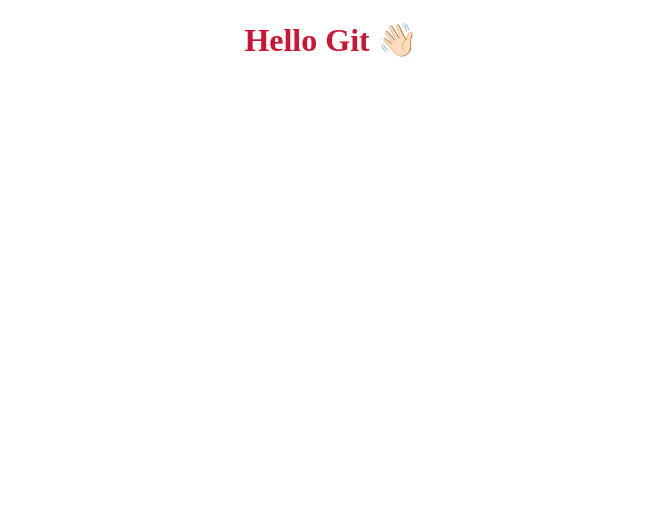
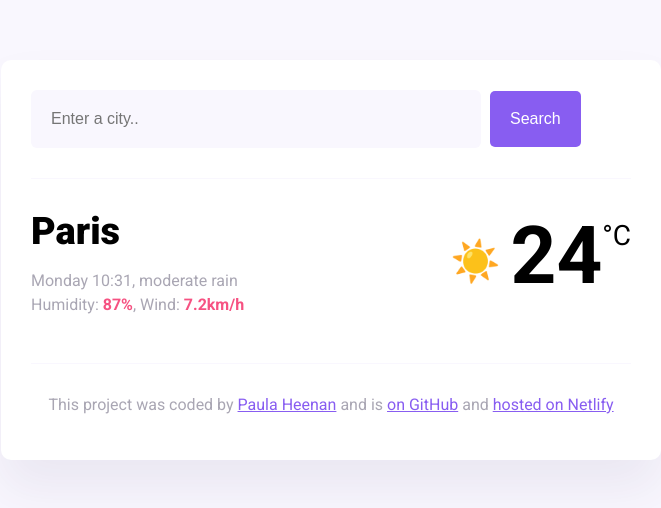
Before and after one commit to P0llyW0lly/SheCodesPlusProject, a plain HTML site: page index.html in a window 1280 px wide. Shown: the whole page, without its empty margins (309-970 px from the left). Drawn offline with nearby package versions, Linux system fonts and the light colour scheme.

Commit message:
Updates with project files

```diff
--- a/index.html
+++ b/index.html
@@ -1,15 +1,50 @@
 <!DOCTYPE html>
 <html lang="en">
+
 <head>
-    <meta charset="UTF-8">
-    <meta name="viewport" content="width=device-width, initial-scale=1.0">
-    <link rel="stylesheet" href="src/style.css">
-    <title>Learning GIT</title>
-   </head>
+    <meta charset="UTF-8" />
+    <meta name="viewport" content="width=device-width, initial-scale=1.0" />
+    <link rel="preconnect" href="https://fonts.googleapis.com" />
+    <link rel="preconnect" href="https://fonts.gstatic.com" crossorigin />
+    <script src="https://unpkg.com/axios@1.6.7/dist/axios.min.js"></script>
+    <link
+        href="https://fonts.googleapis.com/css2?family=Roboto:ital,wght@0,100;0,400;0,500;0,700;0,900;1,100;1,300;1,400;1,500;1,700;1,900&display=swap"
+        rel="stylesheet" />
+    <link rel="stylesheet" href="src/styles.css" />
+    <title>My weather application</title>
+</head>
+
 <body>
-    <h1>
-        Hello Git 👋🏻
-    </h1>
-    <script href="src/index.js"></script>
-</body>
-</html>
+    <div class="weather-app">
+        <header>
+            <form id="search-form">
+                <input type="search" placeholder="Enter a city.." required class="search-input" id="search-input" />
+                <input type="submit" value="Search" class="search-button" />
+            </form>
+        </header>
+        <main>
+            <div class="current-weather">
+                <div>
+                    <h1 class="current-city" id="current-city">Paris</h1>
+                    <p class="current-details">
+                        <span id="current-date"></span>, <span id="current-condition">moderate rain </span><br />
+                        Humidity: <strong id="humidity">87%</strong>, Wind: <strong id="wind">7.2km/h</strong>
+                    </p>
+                </div>
+                <div class="current-temperature">
+                    <span class="current-temperature-icon">☀️</span><span
+                        class="current-temperature-value" id="current-temperature">24</span><span class="current-temperature-unit">°C</span>
+                </div>
+            </div>
+        </main>
+        <footer>
+            <p>
+                    This project was coded by
+                    <a href="https://www.shecodes.io/graduates/120742-paula-heenan" target="_blank">Paula Heenan</a> and is
+                    <a href="#" target="_blank"> on GitHub</a> and
+                    <a href="#" target="_blank">hosted on Netlify</a>
+            </p>
+            </footer>
+        </div>
+        <script src="src/index.js"></script>
+        </html>
--- a/src/index.js
+++ b/src/index.js
@@ -1 +1,52 @@
-alert("Hello! I am an alert box!!");
+function displayTemperature(response) {
+  let temperatureElement = document.querySelector("#current-temperature");
+  let temperature = Math.round(response.data.temperature.current);
+  let cityElement = document.querySelector("#current-city");
+  cityElement.innerHTML = response.data.city;
+  temperatureElement.innerHTML = temperature;
+}
+
+function search(event) {
+  event.preventDefault();
+  let searchInputElement = document.querySelector("#search-input");
+  let city = searchInputElement.value;
+  let apiKey = "t61a3de96178c340b47o7ff32962bb7f";
+  let apiUrl = `https://api.shecodes.io/weather/v1/current?query=${city}&key=${apiKey}&units=metric`;
+  axios.get(apiUrl).then(displayTemperature);
+}
+
+
+function formatDate(date) {
+  let minutes = date.getMinutes();
+  let hours = date.getHours();
+  let day = date.getDay();
+
+  if (minutes < 10) {
+    minutes = `0${minutes}`;
+  }
+
+  if (hours < 10) {
+    hours = `0${hours}`;
+  }
+
+  let days = [
+    "Sunday",
+    "Monday",
+    "Tuesday",
+    "Wednesday",
+    "Thursday",
+    "Friday",
+    "Saturday",
+  ];
+
+  let formattedDay = days[day];
+  return `${formattedDay} ${hours}:${minutes}`;
+}
+
+let searchForm = document.querySelector("#search-form");
+searchForm.addEventListener("submit", search);
+
+let currentDateELement = document.querySelector("#current-date");
+let currentDate = new Date();
+
+currentDateELement.innerHTML = formatDate(currentDate);
--- a/src/style.css
+++ /dev/null
@@ -1,4 +0,0 @@
-   h1 {
-       text-align: center;
-       color: rgb(205, 21, 51);
-   }
--- /dev/null
+++ b/src/styles.css
@@ -0,0 +1,99 @@
+body {
+    background: #f9f7fe;
+    font-family: "Roboto", sans-serif;
+}
+
+a {
+    color: #885df1;
+}
+
+.weather-app {
+    background: white;
+    max-width: 600px;
+    margin: 60px auto;
+    padding: 30px;
+    border-radius: 10px;
+    box-shadow: 0 30px 50px rgba(65, 50, 100, 0.08);
+}
+
+header {
+    border-bottom: 1px solid #f9f7fe;
+    padding-bottom: 30px;
+}
+
+.search-input {
+    background-color: #f9f7fe;
+    border: none;
+    color: rgba(39, 33, 66, 0.4);
+    font-size: 16px;
+    padding: 20px;
+    width: 75%;
+    border-radius: 6px;
+}
+
+.search-button {
+    margin-left: 5px;
+    font-size: 16px;
+    background-color: #885df1;
+    color: white;
+    border: none;
+    padding: 20px;
+    line-height: 1;
+    border-radius: 5px;
+}
+
+main {
+    padding: 30px 0;
+}
+
+.current-temperature {
+    font-size: 48px;
+}
+
+.current-weather {
+    display: flex;
+    justify-content: space-between;
+}
+
+.current-city {
+    font-size: 38px;
+    font-weight: 900;
+    margin: 0;
+}
+
+.current-details {
+    color: rgba(39, 33, 66, 0.4);
+    font-size: 16px;
+    font-weight: 400;
+    line-height: 24px;
+}
+
+.current-details strong {
+    color: #f65282;
+}
+
+.current-temperature-icon {
+    position: relative;
+    top: -8px;
+    font-size: 40px;
+    margin-right: 10px;
+}
+
+.current-temperature-value {
+    font-size: 80px;
+    font-weight: bold;
+}
+
+.current-temperature-unit {
+    font-size: 28px;
+    position: relative;
+    top: -38px;
+}
+
+footer {
+    border-top: 1px solid #f9f7fe;
+    text-align: center;
+    padding-top: 15px;
+
+    color: rgba(39, 33, 66, 0.4);
+}
```
